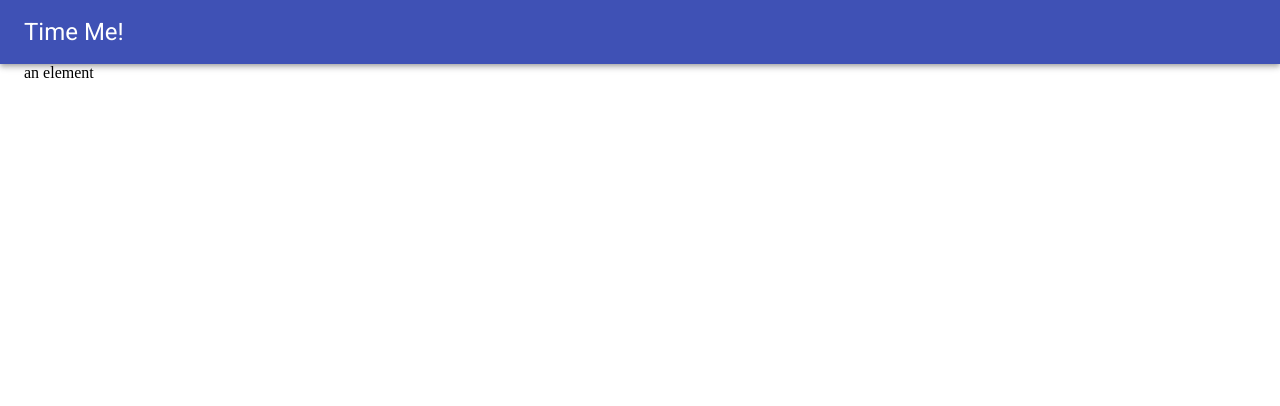
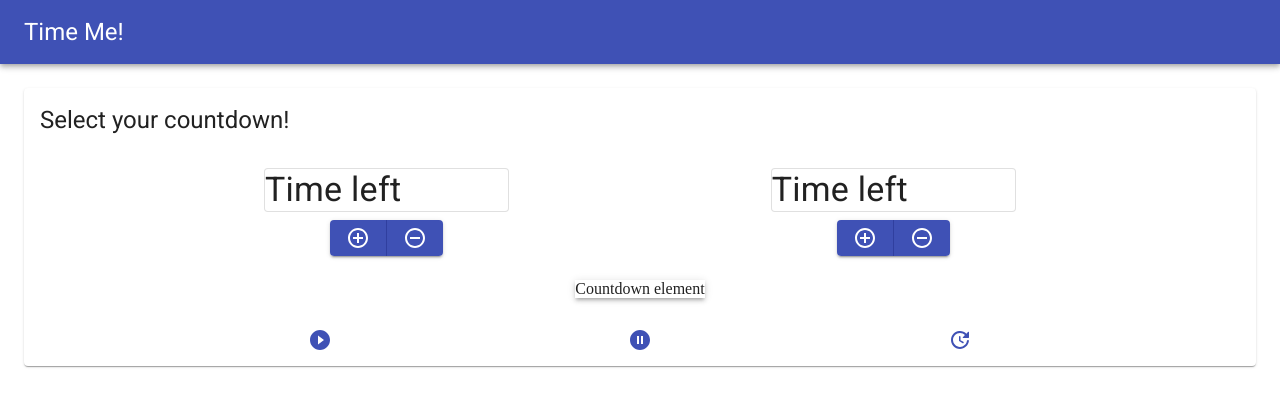
Before and after one commit to ibanld/timeme, a React (Create React App) app: page / in a window 1280 px wide. Shown: the top 406 px of the page. Built offline with nearby package versions, Linux system fonts and the light colour scheme.

Commit message:
UI design finished

```diff
--- a/package.json
+++ b/package.json
@@ -4,6 +4,7 @@
   "private": true,
   "dependencies": {
     "@material-ui/core": "^4.11.0",
+    "@material-ui/icons": "^4.9.1",
     "@testing-library/jest-dom": "^4.2.4",
     "@testing-library/react": "^9.5.0",
     "@testing-library/user-event": "^7.2.1",
--- a/src/App.js
+++ b/src/App.js
@@ -1,12 +1,15 @@
 import React from 'react';
 import { Container } from '@material-ui/core';
 import Navbar from './components/NavbarComponent';
+import Clock from './components/ClockComponent';
 
 function App() {
 	return (
 		<div className='App'>
 			<Navbar />
-			<Container fixed>an element</Container>
+			<Container fixed>
+				<Clock />
+			</Container>
 		</div>
 	);
 }
--- a/src/components/ClockComponent.js
+++ b/src/components/ClockComponent.js
@@ -1,10 +1,77 @@
-import React from 'react'
-import {} from '@material-ui/core'
+import React, {useState, useEffect} from 'react'
+import Countdown from './CountdownComponent'
+import {Card, CardHeader, CardContent, CardActions, Button, ButtonGroup, Typography, Grid, Paper} from '@material-ui/core'
+import { PlayCircleFilled, PauseCircleFilled, UpdateRounded, AddCircleOutline, RemoveCircleOutline } from '@material-ui/icons'
 
-export default function ClockComponent() {
+export default function Clock() {
+    const [timer, setTimer] = useState(25)
+    const [breaker, setBreak] = useState(5)
+
+
     return (
         <>
+            <Card style={{marginTop: '3vh'}}>
+                <CardHeader
+                title= 'Select your countdown!'
+                />
+                <CardContent>
+                    <div id="counters" style={{flexGrow: 1}}>
+                        <Grid container justify='center' spacing={2}>
+                            <Grid item md={5} id='session-label'>
+                                <Grid
+                                    container
+                                    direction="column"
+                                    justify="center"
+                                    alignItems="center"
+                                >
+                                    <Paper id='session-length' variant='outlined' elevation={3} style={{width: '50%'}}>
+                                        <Typography variant='h4'>Time left</Typography>
+                                    </Paper>
+                                    <ButtonGroup variant="contained" color="primary" aria-label="session-label" style={{marginTop: '1vh'}}>
+                                        <Button id='session-increment'><AddCircleOutline /></Button>
+                                        <Button id='session-decrement'><RemoveCircleOutline /></Button>
+                                    </ButtonGroup>
+                                </Grid>
+                            </Grid>
+                            <Grid item md={5} id='break-label'>
+                                <Grid
+                                    container
+                                    direction="column"
+                                    justify="center"
+                                    alignItems="center"
+                                >
+                                    <Paper id="break-length" variant='outlined' elevation={3} style={{width: '50%'}}>
+                                        <Typography variant='h4'>Time left</Typography>
+                                    </Paper>
+                                    <ButtonGroup variant="contained" color="primary" aria-label="break-label" style={{marginTop: '1vh'}}>
+                                        <Button id='break-increment'><AddCircleOutline /></Button>
+                                        <Button id='break-decrement'><RemoveCircleOutline /></Button>
+                                    </ButtonGroup>
+                                </Grid>
+                            </Grid>
+                        </Grid>
+                    </div>
 
+                    <Countdown />
+                </CardContent>
+                <CardActions>
+                    <Grid container
+                        direction="row"
+                        justify="space-evenly"
+                        alignItems="baseline"
+                    >
+                        <Button id='start_stop'>
+                                <PlayCircleFilled color='primary'/>
+                        </Button>
+                        <Button id='pause'>
+                            <PauseCircleFilled color='primary'/>
+                        </Button>
+                        <Button id='reset'>
+                            <UpdateRounded color='primary'/>
+                        </Button>
+                    </Grid>
+                </CardActions>
+            </Card>
         </>
     )
 }
--- /dev/null
+++ b/src/components/CountdownComponent.js
@@ -0,0 +1,10 @@
+import React from 'react';
+import {Paper, Grid} from '@material-ui/core'
+
+export default function Countdown(props) {
+	return(
+        <Grid container justify='center' style={{width: '100%', marginTop: '3vh'}}>
+            <Paper elevation={3} square >Countdown element</Paper>
+        </Grid>
+    );
+}
```
Also changed, not shown: 1 other file (tests, documents, lock files or other folders).
